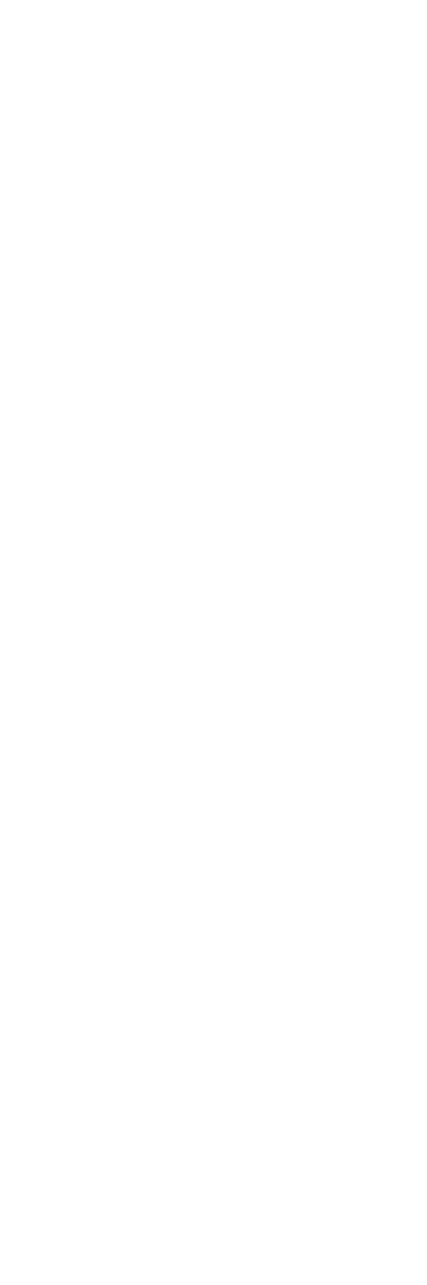
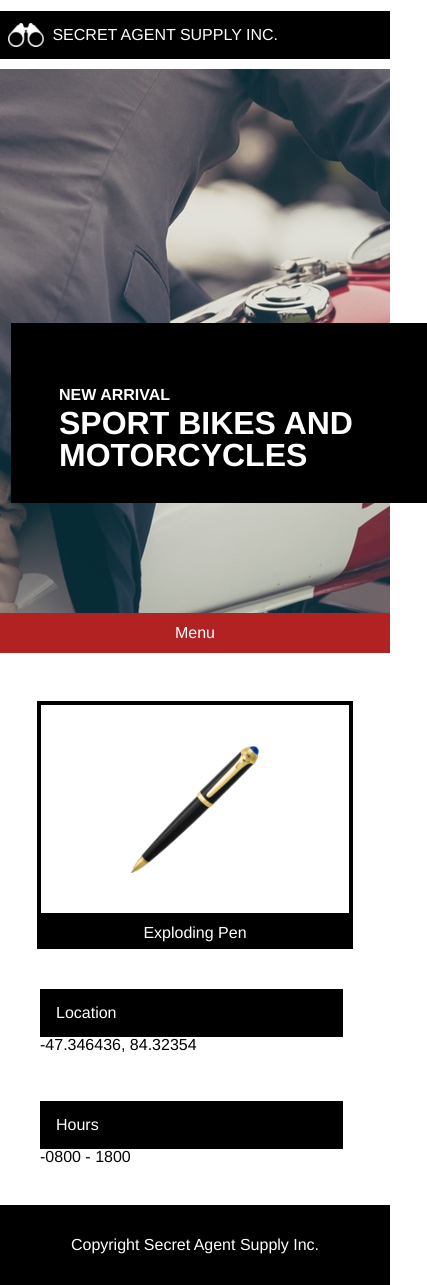
Before and after one commit to AlexinAfrica/secretagent, a plain HTML site: page index.html in a window 390 px wide. Shown: the whole page, 427 px wide, since content can reach past the window. Before the commit the page ends 844 px from the top, so only its background shows below. Drawn offline with Linux system fonts and the light colour scheme.

Commit message:
final upload

```diff
--- a/index.html
+++ b/index.html
@@ -6,6 +6,100 @@
   <title>Secret Agent Supply Inc.</title>
 </head>
 <body>
+<!-- Header Nav -->
+  <header class="top-nav">
+    <div class="header-items">
+      <img src="./resources/images/logo.png">
+    </div>
+    <span class"header-text">SECRET AGENT SUPPLY INC.</span>
+  </header>
+
+<div class="content">
+<!--Main image -->
+
+  <div class="new-arrivals">
+    <div class="new-arrivals-text">
+      <h4>NEW ARRIVAL</h4>
+      <h1>SPORT BIKES AND MOTORCYCLES</h1>
+    </div>
+  </div>
+
+<!--Navigation -->
+  <nav>
+    <ul class="menu-two">
+      <li>Eyewear</li>
+      <li>Apparel</li>
+      <li>Gadgets</li>
+      <li>Vehicles</li>
+      <li>Classes</li>
+      <li>Contact</li>
+    </ul>
+
+    <ul class="mobile-menu">
+      <li>Menu</li>
+    </ul>
+
+  </nav>
+
+<!-- Products -->
+  <div class="product-container">
+
+    <div class="products">
+
+    <div class="product pen">
+      <div class="product-image">
+        <img src="./resources/images/pen.png">
+      </div>
+        <span class="product-description">Exploding Pen</span>
+    </div>
+
+    <div class="product watch">
+      <div class="product-image">
+        <img src="./resources/images/watch.png">
+      </div>
+        <span class="product-description">Cellular Watch</span>
+    </div>
+
+    <div class="product glasses">
+      <div class="product-image">
+        <img src="./resources/images/glasses.png">
+      </div>
+        <span class="product-description">Thermal Glasses</span>
+    </div>
+
+    </div>
+  </div>
+
+<!-- Business Info-->
+  <div class="business-container">
+    <div class="business">
+
+      <div class="info">
+        <span class="title">Location</span>
+        <span class="title-info">-47.346436, 84.32354</span>
+      </div>
+
+      <div class="info">
+        <span class="title">Hours</span>
+        <span class="title-info">-0800 - 1800</span>
+      </div>
+
+    </div>
+  </div>
+  <!--end of product business -->
+  </div>
+
+<!-- Footer -->
+  <footer>
+    <div class="footer-info">
+      Copyright Secret Agent Supply Inc.
+    </div>
+
+
+
+
+<!--End of content -->
+</div>
 
 </body>
 </html>
--- a/resources/css/style.css
+++ b/resources/css/style.css
@@ -0,0 +1,282 @@
+body {
+  font-size: 18px;
+  font-family: helvetica;
+}
+
+h1, h2, h3, h4 {
+  color: white;
+}
+
+header {
+  display: flex;
+  flex-wrap: wrap;
+  align-items: center;
+  justify-content: flex-start;
+  margin-top: 0.66rem;
+  margin-bottom: 0.66rem;
+  background-color: black;
+  color: white;
+  max-width: 960px;
+
+}
+
+.header-items {
+  display: flex;
+  align-items: left;
+  padding: 12px 0px 12px 0.5em;
+}
+
+
+
+.header-items img {
+  height: 1.5rem;
+  padding-left: : 0.5rem;
+  padding-right: 0.5rem;
+}
+
+.header-text {
+  text-align: left;
+
+}
+
+.menu-two li {
+  padding: 0.75em;
+}
+
+.content {
+  display: flex;
+  flex-direction: column;
+  width: 960px;
+
+}
+
+/* Navigation */
+
+nav {
+  background-color: firebrick;
+  color: white;
+}
+
+nav ul {
+  display: flex;
+  align-items: center;
+  justify-content: space-between;
+  padding: 0.75em 0;
+  list-style: none;
+}
+
+.mobile-menu {
+  display: none;
+}
+
+
+@media only screen and (max-width: 1024px) {
+  nav ul {
+    display: none;
+  }
+
+  .mobile-menu {
+    display: block;
+    text-align: center;
+  }
+}
+
+/* Product Section */
+
+
+.new-arrivals {
+  background-image: url("../images/moto.jpeg");
+  height: 25rem;
+  display: flex;
+  justify-content: center;
+  flex-direction: column;
+  align-items: center;
+  padding-left: 3rem;
+  padding-top: 9rem;
+}
+
+.new-arrivals-text {
+  display: flex;
+  flex-direction: column;
+  align-items: flex-start;
+  justify-content: flex-start;
+  width: 20rem;
+  background-color: black;
+  padding: 2rem 3rem;
+}
+
+.new-arrivals h4 {
+  font-size: 1rem;
+  font-weight: bold;
+  padding-top: 2rem;
+  padding-bottom: 0.125rem;
+}
+
+.new-arrivals h1 {
+  font-size: 2rem;
+  font-weight: bold;
+  padding-top: 0.125rem;
+}
+
+@media only screen and (max-width: 470px) {
+  .new-arrivals {
+    justify-content: center;
+  }
+  .content {
+    max-width: 100%;
+  }
+}
+
+/* Products */
+
+.product-container {
+  display: flex;
+  align-items: center;
+  justify-content: center;
+
+}
+
+.products {
+  display: flex;
+  justify-content: space-between;
+  margin: 3rem 0 0 0;
+  width: 30%;
+
+
+}
+
+.product {
+
+
+}
+
+
+.product-description {
+  display: block;
+  background-color: black;
+  color: white;
+  text-align: center;
+  padding: 0.5em;
+}
+
+.product-image {
+  border: 4px solid black;
+  padding: 2em 0;
+  height: 9em;
+  display: flex;
+  justify-content: center;
+  align-items: center;
+}
+
+.product-image img {
+    max-width: 8em;
+}
+
+@media only screen and (max-width: 470px) {
+  .products {
+    flex-wrap: wrap;
+    width: 90%;
+
+  }
+
+  .product.pen {
+    margin: auto;
+    width: 90%;
+  }
+
+    .business-container {
+      flex-direction: column;
+      padding: 0.5rem;
+      margin: 0.5em;
+      max-width: 90%;
+      justify-content: center;
+      align-items: center;
+
+    }
+
+    .product.pen img {
+        justify-content: center;
+        align-items: center;
+        display: block;
+
+    }
+
+  .product.watch {
+  display: none;
+  }
+
+
+}
+
+/* Business */
+
+.business-containter {
+    max-width: 960px;
+    margin: 0 auto;
+}
+
+.business {
+  display: flex;
+  flex-wrap: wrap;
+  justify-content: space-between;
+}
+
+
+.info {
+  display: flex;
+  flex-direction: column;
+  margin-top: 3rem;
+  margin-bottom: 4em;
+  width: 35%;
+}
+
+.info .title {
+  background-color: black;
+  color: white;
+  padding: 1rem;
+}
+
+@media only screen and (max-width: 470px) {
+  .info {
+    width: 90%;
+    margin: 0.5rem;
+    padding: 1rem;
+  }
+}
+
+footer {
+  display: flex;
+  align-items: center;
+  text-align: left;
+  height: 5rem;
+  background-color: black;
+  color: white;
+  max-width: 960px;
+}
+
+@media only screen and (max-width: 470px) {
+  footer {
+    text-align: center;
+    align-items: center;
+    justify-content: center;
+  }
+
+
+/* Media Queries --> */
+
+@media only screen and (max-width: 1024px) {
+
+  body {
+    font-size: 16px;
+  }
+
+
+
+  .product.glasses {
+    display: none
+  }
+
+  .products {
+
+  }
+}
```
